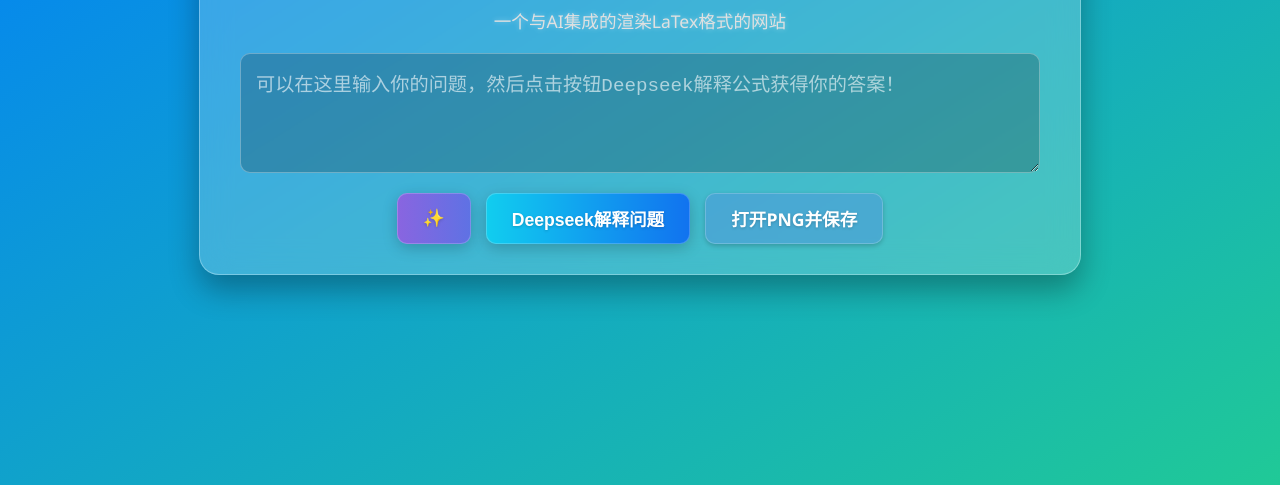
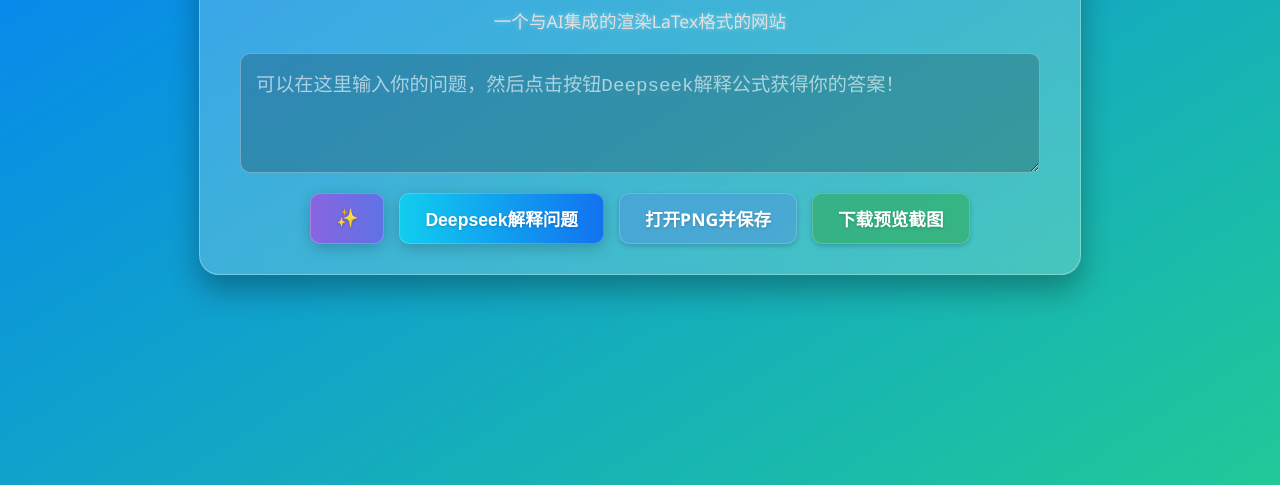
Before and after one commit to Xist2024/LaTex_Preview, a plain HTML site: page index.html in a window 1280 px wide. Shown: the part 315-800 px from the top of the page. Drawn offline with Linux system fonts and the light colour scheme.

Commit message:
Update index.html

```diff
--- a/index.html
+++ b/index.html
@@ -263,6 +263,7 @@
 
             <!-- Original Features -->
             <a id="pngLinkButton" href="#" class="button-base render-button-png" target="_blank" rel="noopener noreferrer">打开PNG并保存</a>
+            <button id="screenshotButton" class="button-base render-button-screenshot">下载预览截图</button>
         </div>
 
         <div class="preview-container" id="previewContainer">
```
